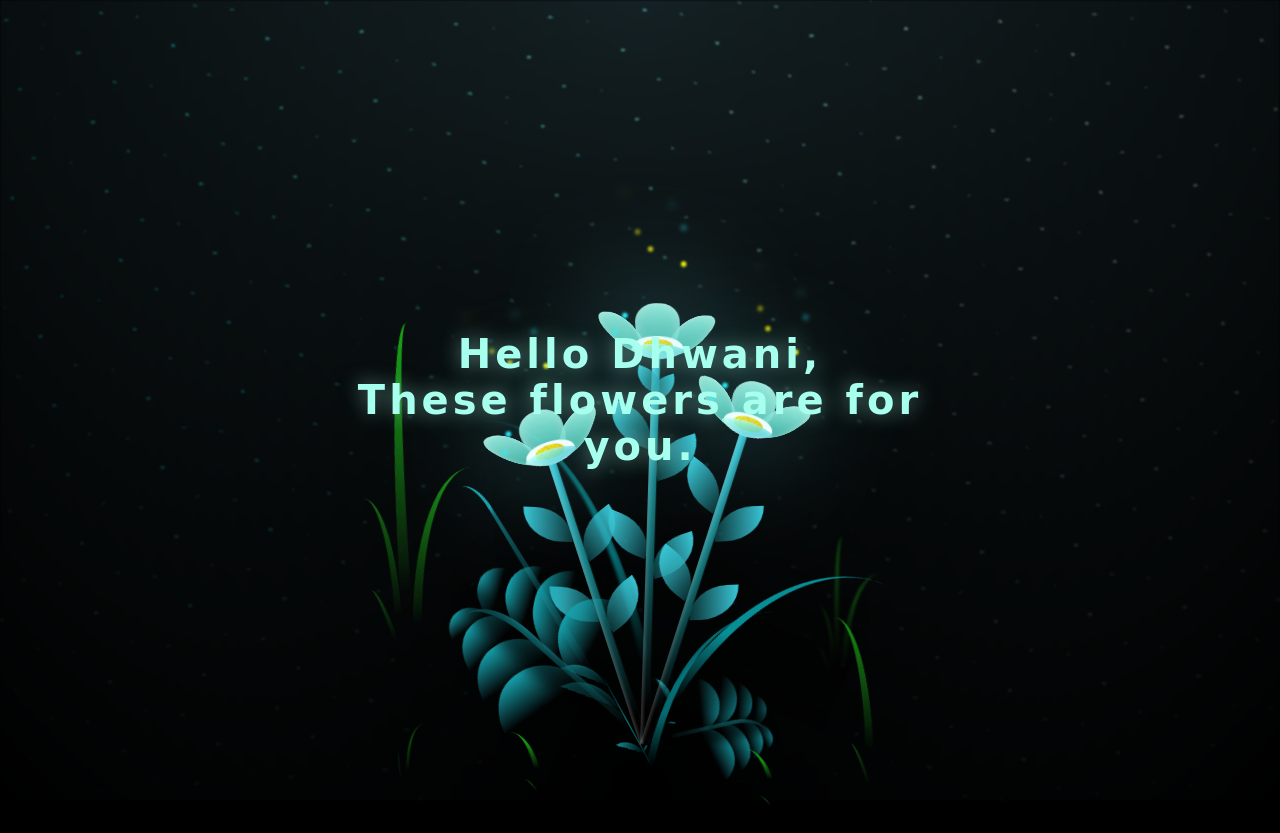
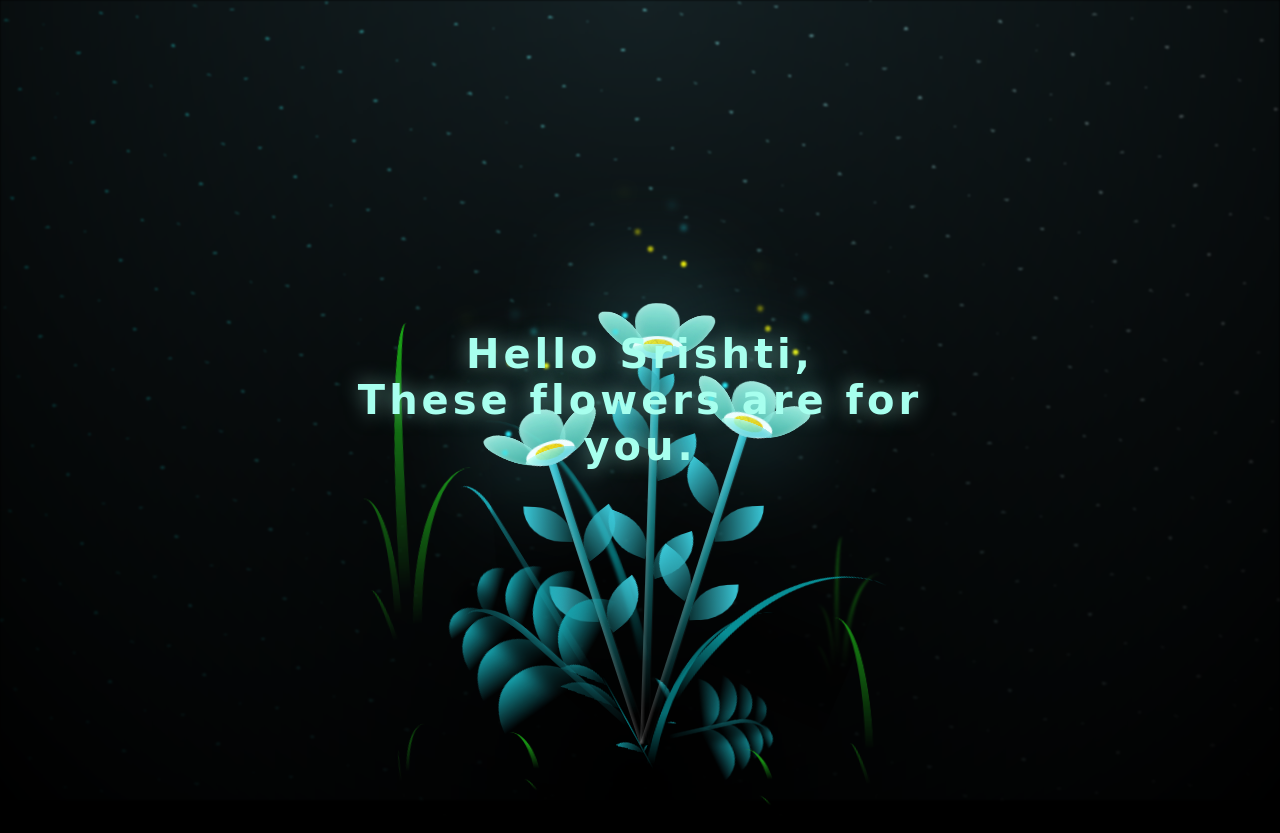
Before and after one commit to AdityaJani209/Flowers, a plain HTML site: page index.html in a window 1280 px wide. Drawn offline with Linux system fonts and the light colour scheme.

Commit message:
Change greeting name from Dhwani to Srishti
Updated greeting text from 'Dhwani' to 'Srishti' in index.html.

```diff
--- a/index.html
+++ b/index.html
@@ -9,7 +9,7 @@
 
 <body class="not-loaded">
     <div class="night"></div>
-    <a class="greeting-text" href="flowers.html"><b>Hello Dhwani, <br>These flowers are for you.</b></a>
+    <a class="greeting-text" href="flowers.html"><b>Hello Srishti, <br>These flowers are for you.</b></a>
     <div class="flowers">
         <div class="flower flower--1">
             <div class="flower__leafs flower__leafs--1">
@@ -311,4 +311,5 @@
     <script src="java.js"></script>
 </body>
 
+
 </html>
```
